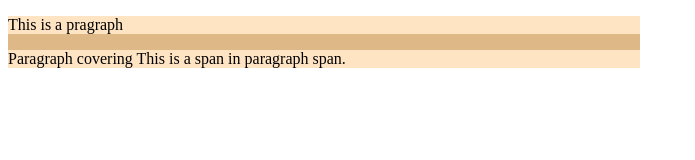
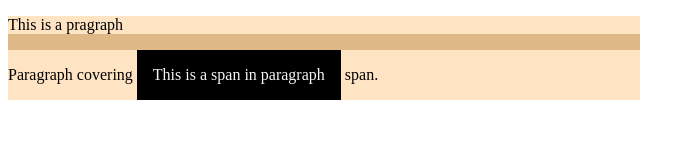
Before and after one commit to AkashPandey8789/css, a plain HTML site: page index.html in a window 1280 px wide. Shown: the whole page, without its empty margins (0-695 px from the left). Drawn offline with Linux system fonts and the light colour scheme.

Commit message:
inline basics

```diff
--- a/index.css
+++ b/index.css
@@ -5,3 +5,10 @@ main{
     background-color: burlywood;
     width: 50%;
 }
+.opp{
+    background-color: black;
+    color:whitesmoke;
+    padding: 1rem;
+    display: inline-block;/*now we can apply margin ,height and padding also will nor overlap*/
+}
+/*we cannot apply margin to inline element nor height . Padding can be applied.But padding will overlap other elements.*/
--- a/index.html
+++ b/index.html
@@ -9,7 +9,7 @@
 <body>
     <main> <!--block elements will take 100% width of it's parent -->
         <p>This is a pragraph</p><!--paragraph is a block level element-->
-        <p> Paragraph covering <span>This is a span in paragraph</span> span.</p>
+        <p> Paragraph covering <span class="opp">This is a span in paragraph</span> span.</p>
         <!--span is a inline element.-->
     </main>
 </body>
```
